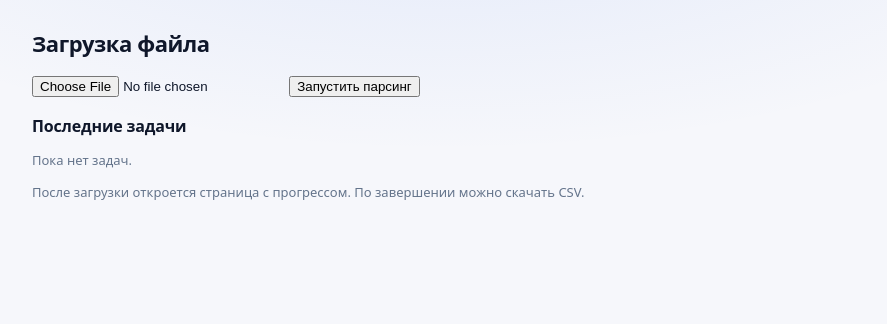
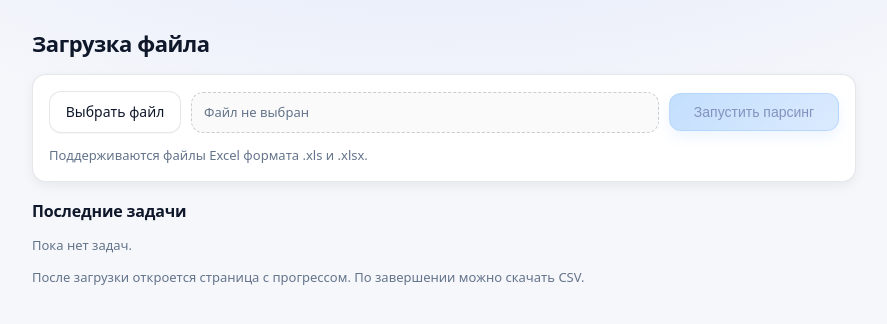
Before and after one commit to nhamaganov/apteka_api, a FastAPI app: page / in a window 1280 px wide. Shown: the part 48-372 px from the top of the page, without its empty margins (196-1083 px from the left). Run offline with FastAPI, Linux system fonts and the light colour scheme.

Commit message:
fix: изменить блок загрузки файла и начала парсинга

```diff
--- a/app/web/static/styles.css
+++ b/app/web/static/styles.css
@@ -150,6 +150,17 @@ button.btn-sm:active {
   background: rgba(37,99,235,0.18);
 }
 
+.btn.primary {
+  background: linear-gradient(135deg, #93c5fd, #bfdbfe);
+  color: #1e3a8a;
+  border-color: rgba(96, 165, 250, 0.55);
+  box-shadow: 0 6px 14px rgba(96, 165, 250, 0.2);
+}
+
+.btn.primary:hover {
+  background: linear-gradient(135deg, #7dd3fc, #a5b4fc);
+}
+
 /* danger */
 .btn.danger, .btn-sm.danger {
   border-color: rgba(239,68,68,0.25);
@@ -256,6 +267,54 @@ button.btn-sm:disabled {
   display: inline-flex;
   align-items: center;
   gap: 6px;
+}
+
+/* ---------- Upload block ---------- */
+.upload-panel {
+  padding: 16px;
+}
+
+.upload-form {
+  display: flex;
+  flex-wrap: wrap;
+  align-items: center;
+  gap: 10px;
+}
+
+.file-input {
+  position: absolute;
+  width: 1px;
+  height: 1px;
+  margin: -1px;
+  padding: 0;
+  border: 0;
+  overflow: hidden;
+  clip: rect(0, 0, 0, 0);
+}
+
+.file-picker {
+  min-width: 132px;
+}
+
+.selected-file {
+  flex: 1;
+  min-width: 160px;
+  padding: 10px 12px;
+  border-radius: 12px;
+  border: 1px dashed rgba(15, 23, 42, 0.2);
+  background: rgba(15, 23, 42, 0.02);
+  color: var(--muted);
+  font-size: 13px;
+}
+
+.selected-file.selected {
+  color: var(--text);
+  border-color: rgba(37, 99, 235, 0.4);
+  background: rgba(37, 99, 235, 0.08);
+}
+
+.upload-submit {
+  min-width: 170px;
 }
 
 .actions-inline .btn-sm {
--- a/app/web/templates/index.html
+++ b/app/web/templates/index.html
@@ -17,10 +17,17 @@
   <div class="wrap">
     <h1>Загрузка файла</h1>
 
-    <form action="/upload" method="post" enctype="multipart/form-data">
-      <input type="file" name="file" accept=".xls,.xlsx" required />
-      <button type="submit">Запустить парсинг</button>
-    </form>
+    <div class="box upload-panel">
+      <form class="upload-form" action="/upload" method="post" enctype="multipart/form-data">
+        <input id="uploadFile" class="file-input" type="file" name="file" accept=".xls,.xlsx" required />
+        <label for="uploadFile" class="btn file-picker">Выбрать файл</label>
+        <span id="selectedFileName" class="selected-file">Файл не выбран</span>
+        <button id="startParsingBtn" class="btn primary upload-submit" type="submit" disabled>
+          Запустить парсинг
+        </button>
+      </form>
+      <p class="hint">Поддерживаются файлы Excel формата .xls и .xlsx.</p>
+    </div>
 
     <h2>Последние задачи</h2>
     {% if jobs and jobs|length > 0 %}
@@ -108,5 +115,24 @@
       После загрузки откроется страница с прогрессом. По завершении можно скачать CSV.
     </p>
   </div>
+
+  <script>
+    const uploadInput = document.getElementById("uploadFile");
+    const fileNameLabel = document.getElementById("selectedFileName");
+    const startButton = document.getElementById("startParsingBtn");
+
+    uploadInput.addEventListener("change", () => {
+      const file = uploadInput.files && uploadInput.files[0];
+      if (file) {
+        fileNameLabel.textContent = file.name;
+        fileNameLabel.classList.add("selected");
+        startButton.disabled = false;
+      } else {
+        fileNameLabel.textContent = "Файл не выбран";
+        fileNameLabel.classList.remove("selected");
+        startButton.disabled = true;
+      }
+    });
+  </script>
 </body>
 </html>
```
